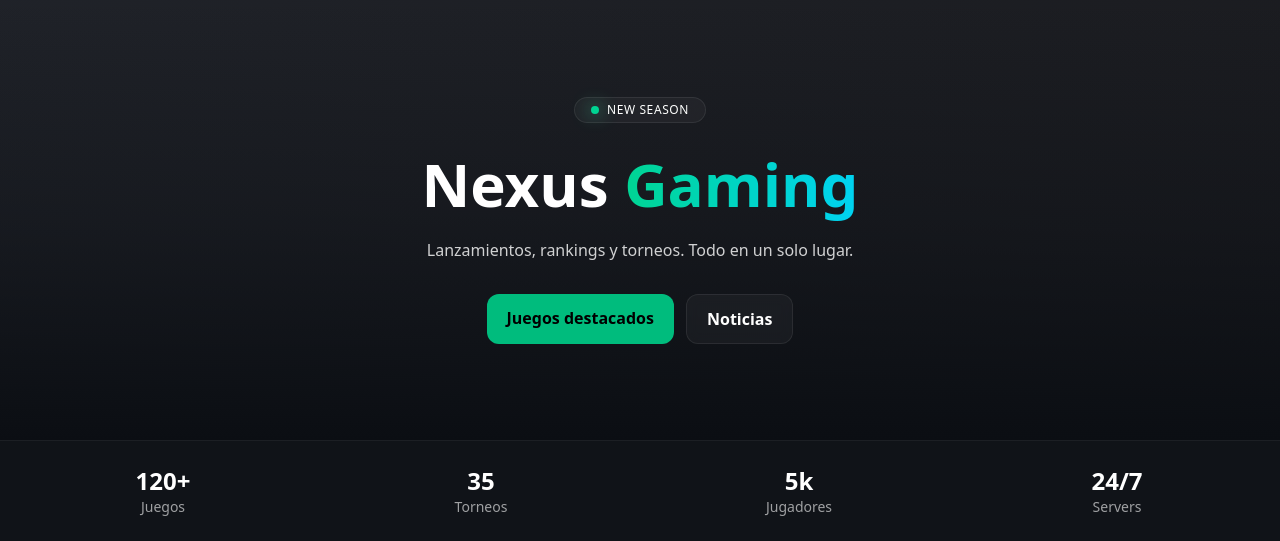
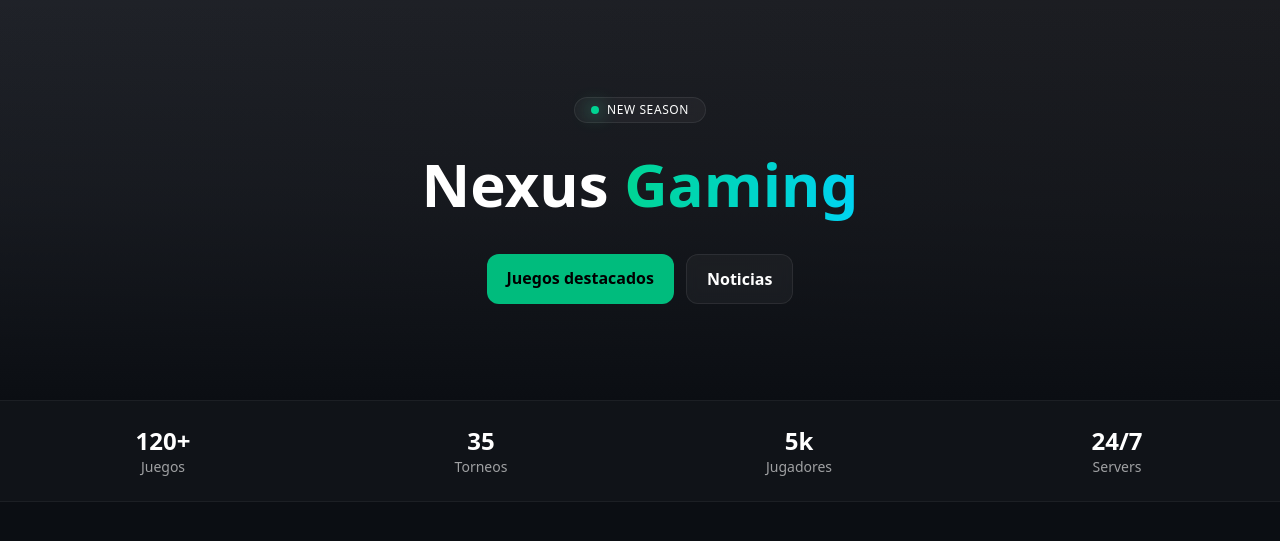
Before and after one commit to EduMendoza-2007/blog-2025B, a Django app: template blog/templates/index.html in a window 1280 px wide. Shown: the part 57-598 px from the top of the page. Run offline with Django 3.2, Linux system fonts and the light colour scheme; the template is opened without the code that fills it, so the values that code supplies are empty.

Commit message:
Eliminar descripción de la sección de héroe en index.html

```diff
--- a/blog/templates/index.html
+++ b/blog/templates/index.html
@@ -38,9 +38,6 @@
       <h1 class="mt-6 text-4xl sm:text-6xl font-extrabold leading-tight">
         Nexus <span class="text-transparent bg-clip-text bg-gradient-to-r from-emerald-400 to-cyan-400">Gaming</span>
       </h1>
-      <p class="mt-4 text-white/80 max-w-2xl mx-auto">
-        Lanzamientos, rankings y torneos. Todo en un solo lugar.
-      </p>
       <div class="mt-8 flex justify-center gap-3">
         <a href="#featured" class="rounded-xl px-5 py-3 bg-emerald-500 hover:bg-emerald-400 text-black font-semibold transition">Juegos destacados</a>
         <a href="#news" class="rounded-xl px-5 py-3 glass hover:bg-white/10 font-semibold transition">Noticias</a>
```
